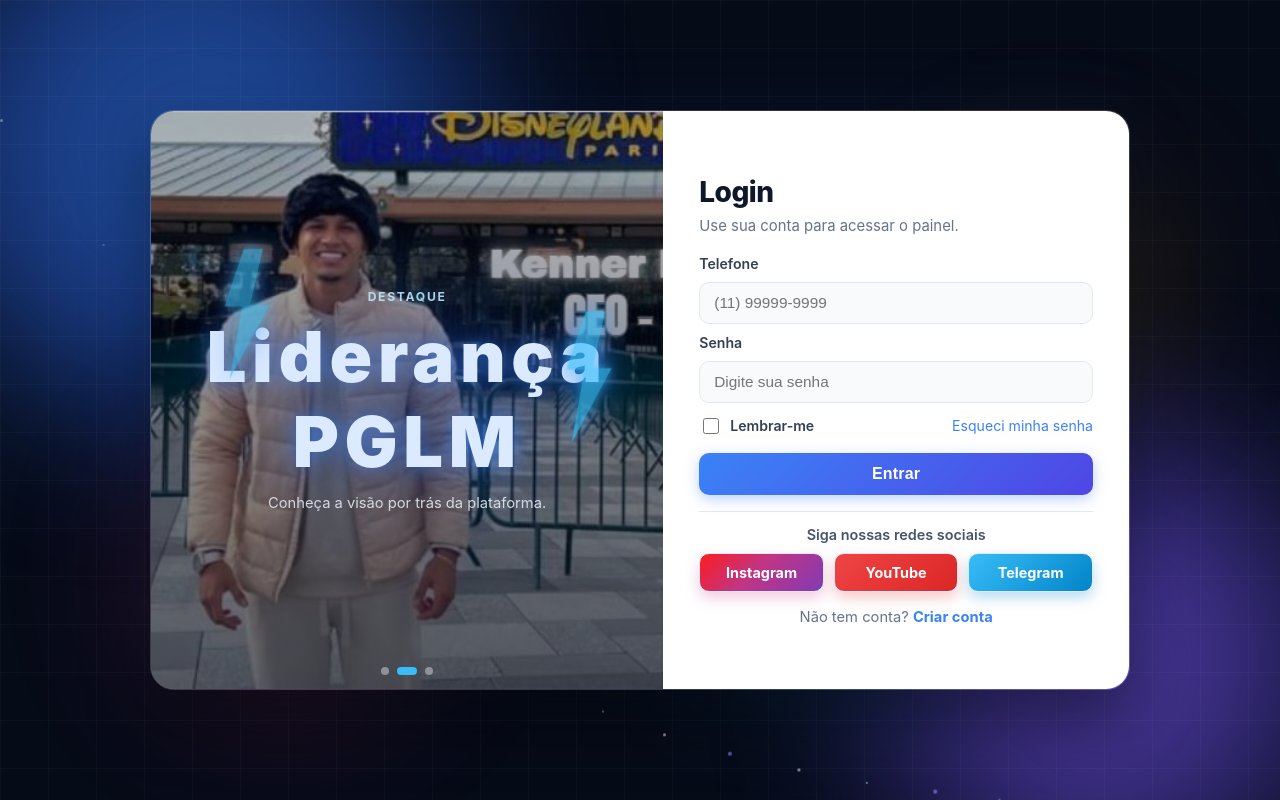
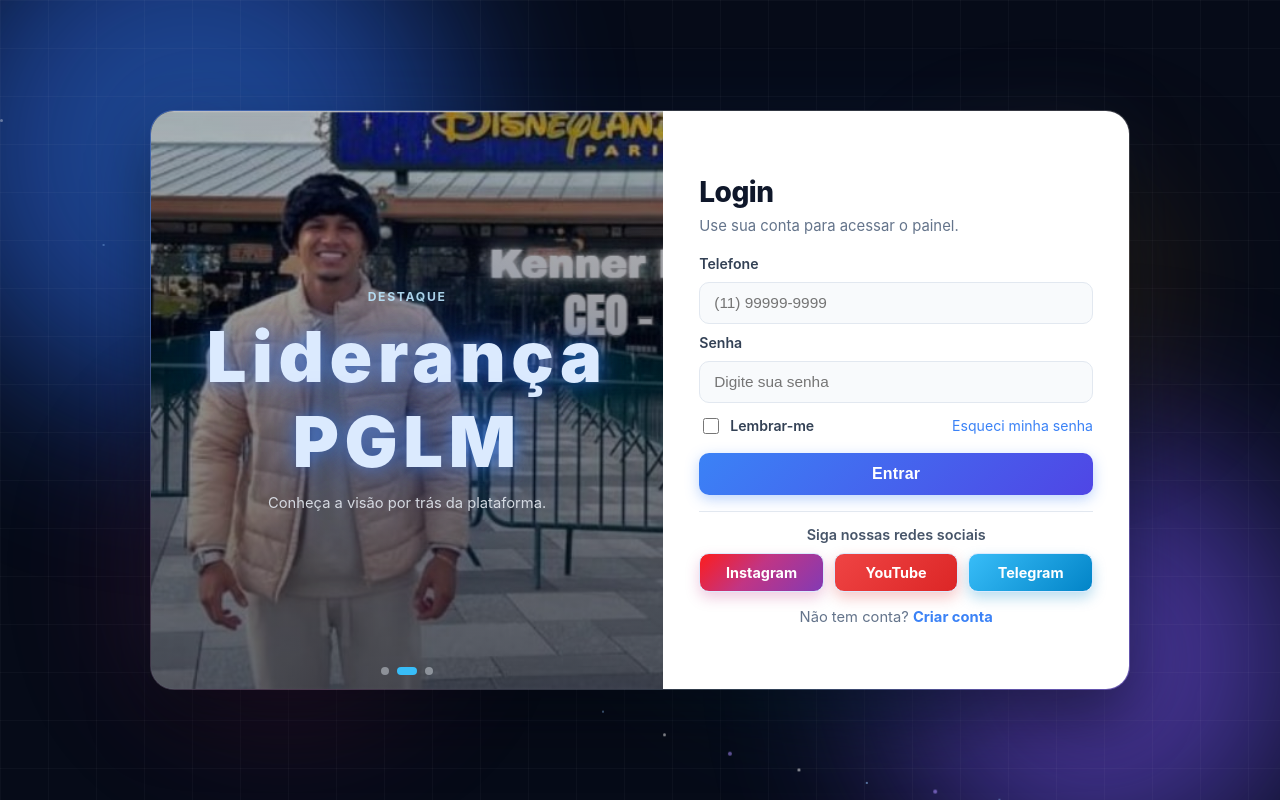
Before and after one commit to magnatazk20/mancera-frontend, a React (Vite) app: page / in a window 1280 px wide. Built offline with nearby package versions, Linux system fonts and the light colour scheme; no server answers.

Commit message:
fix(login): ocultar raios nos slides secundários do banner

```diff
--- a/src/pages/Login.tsx
+++ b/src/pages/Login.tsx
@@ -110,6 +110,8 @@ export default function Login() {
             ))}
           </div>
 
+          {activeSlide === 0 ? (
+            <>
               <svg className="pglm-banner-lightning left" viewBox="0 0 120 220" aria-hidden="true">
                 <path d="M72 8L42 98h28l-20 114l62-116H82L102 8z" />
               </svg>
@@ -117,6 +119,8 @@ export default function Login() {
               <svg className="pglm-banner-lightning right" viewBox="0 0 120 220" aria-hidden="true">
                 <path d="M72 8L42 98h28l-20 114l62-116H82L102 8z" />
               </svg>
+            </>
+          ) : null}
 
           <div className="pglm-banner-dots" aria-hidden="true">
             {bannerSlides.map((slide, index) => (
```
Lines whose indentation alone changed are shown as unchanged.
